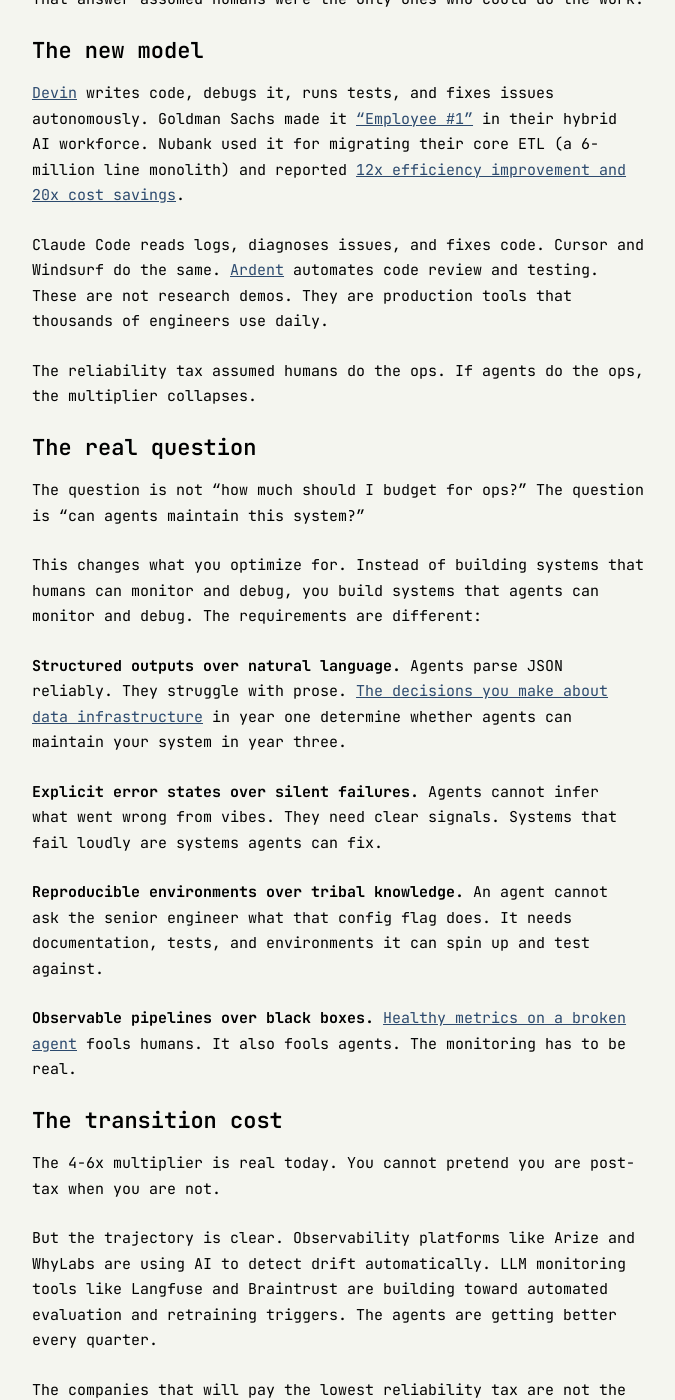
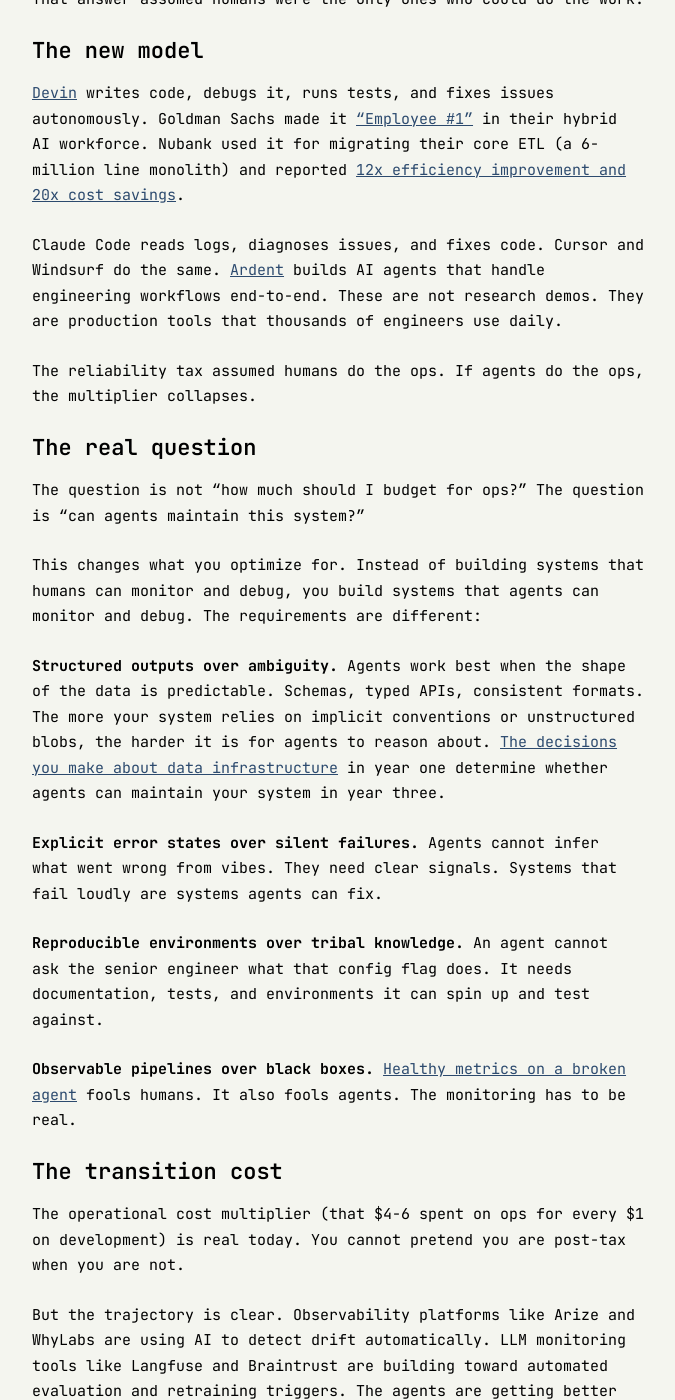
Before and after one commit to ashita-ai/ashita-ai.github.io, a Jekyll site: the page built from _posts/2026-01-28-build-for-agents-not-ops.md, in a window 1280 px wide and 1400 px high, scrolled down 875 px. Shown: the whole window, without its empty margins (302-977 px from the left). Built offline with Jekyll 4.4.1, drawn with Linux system fonts in a browser that asks for light colours.

Commit message:
Fix three issues: - Ardent: broader description (engineering workflows, not just code review) - Structured outputs: remove oversimplified JSON/prose claim - 4-6x multiplier: add context referencing earlier Gartner stat

```diff
--- a/_posts/2026-01-28-build-for-agents-not-ops.md
+++ b/_posts/2026-01-28-build-for-agents-not-ops.md
@@ -22,7 +22,7 @@
 
 [Devin](https://devin.ai/) writes code, debugs it, runs tests, and fixes issues autonomously. Goldman Sachs made it ["Employee #1"](https://www.ibm.com/think/news/goldman-sachs-first-ai-employee-devin) in their hybrid AI workforce. Nubank used it for migrating their core ETL (a 6-million line monolith) and reported [12x efficiency improvement and 20x cost savings](https://devin.ai/customers/nubank).
 
-Claude Code reads logs, diagnoses issues, and fixes code. Cursor and Windsurf do the same. [Ardent](https://tryardent.com/) automates code review and testing. These are not research demos. They are production tools that thousands of engineers use daily.
+Claude Code reads logs, diagnoses issues, and fixes code. Cursor and Windsurf do the same. [Ardent](https://tryardent.com/) builds AI agents that handle engineering workflows end-to-end. These are not research demos. They are production tools that thousands of engineers use daily.
 
 The reliability tax assumed humans do the ops. If agents do the ops, the multiplier collapses.
 
@@ -32,7 +32,7 @@
 
 This changes what you optimize for. Instead of building systems that humans can monitor and debug, you build systems that agents can monitor and debug. The requirements are different:
 
-**Structured outputs over natural language.** Agents parse JSON reliably. They struggle with prose. [The decisions you make about data infrastructure](/blog/the-data-platform-decisions-that-haunt-you/) in year one determine whether agents can maintain your system in year three.
+**Structured outputs over ambiguity.** Agents work best when the shape of the data is predictable. Schemas, typed APIs, consistent formats. The more your system relies on implicit conventions or unstructured blobs, the harder it is for agents to reason about. [The decisions you make about data infrastructure](/blog/the-data-platform-decisions-that-haunt-you/) in year one determine whether agents can maintain your system in year three.
 
 **Explicit error states over silent failures.** Agents cannot infer what went wrong from vibes. They need clear signals. Systems that fail loudly are systems agents can fix.
 
@@ -42,7 +42,7 @@
 
 ## The transition cost
 
-The 4-6x multiplier is real today. You cannot pretend you are post-tax when you are not.
+The operational cost multiplier (that $4-6 spent on ops for every $1 on development) is real today. You cannot pretend you are post-tax when you are not.
 
 But the trajectory is clear. Observability platforms like Arize and WhyLabs are using AI to detect drift automatically. LLM monitoring tools like Langfuse and Braintrust are building toward automated evaluation and retraining triggers. The agents are getting better every quarter.
 
```
